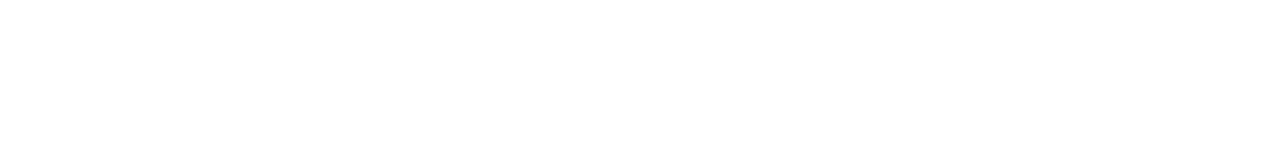
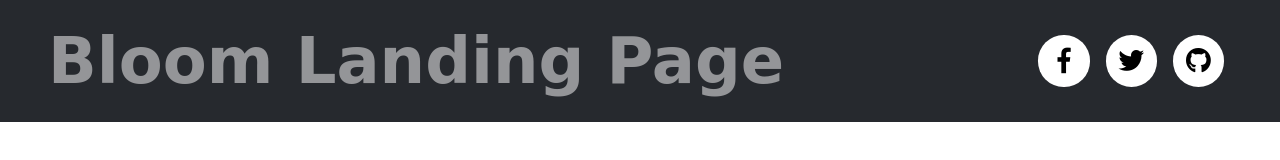
Before and after one commit to GrantEMcMillan/Bloom-Landing-Page, a plain HTML site: page index.html in a window 1280 px wide. Drawn offline with Linux system fonts and the light colour scheme; a web font is replaced by a local one.

Commit message:
Create and style the header

```diff
--- a/css/style.css
+++ b/css/style.css
@@ -0,0 +1,19 @@
+header {
+  background-color: #26292e;
+}
+
+.navbar-brand {
+  color: #949598;
+  font-family: "Butterfly Kids", cursive;
+  font-weight: bold;
+  font-size: 5vw;
+}
+.navbar-nav i {
+  padding: 1vw;
+  font-size: 2vw;
+  background-color: white;
+  border-radius: 50%;
+  color: black;
+  min-width: 4vw;
+  text-align: center;
+}
--- a/index.html
+++ b/index.html
@@ -3,11 +3,42 @@
   <head>
     <meta charset="UTF-8" />
     <meta name="viewport" content="width=device-width, initial-scale=1.0" />
+    <link
+      rel="stylesheet"
+      href="https://use.fontawesome.com/releases/v5.6.3/css/all.css"
+      integrity="sha384-UHRtZLI+pbxtHCWp1t77Bi1L4ZtiqrqD80Kn4Z8NTSRyMA2Fd33n5dQ8lWUE00s/"
+      crossorigin="anonymous"
+    />
+    <link
+      href="https://fonts.googleapis.com/css?family=Butterfly+Kids&display=swap"
+      rel="stylesheet"
+    />
+    <link
+      href="https://fonts.googleapis.com/css?family=Lato:700&display=swap"
+      rel="stylesheet"
+    />
     <link rel="stylesheet" href="./css/bootstrap.css" />
     <link rel="stylesheet" href="./css/style.css" />
     <title>Bloom Landing Page</title>
   </head>
   <body>
+    <header>
+      <nav class="navbar navbar-expand justify-content-between mx-5">
+        <a class="navbar-brand" href="#">Bloom Landing Page</a>
+
+        <div class="navbar-nav">
+          <a class="nav-item nav-link" href="#"
+            ><i class="fab fa-facebook-f"></i
+          ></a>
+          <a class="nav-item nav-link" href="#"
+            ><i class="fab fa-twitter"></i
+          ></a>
+          <a class="nav-item nav-link" href="#"
+            ><i class="fab fa-github"></i
+          ></a>
+        </div>
+      </nav>
+    </header>
     <script src="./js/bootstrap.bundle.js"></script>
     <script src="./js/bootstrap.js"></script>
   </body>
```
